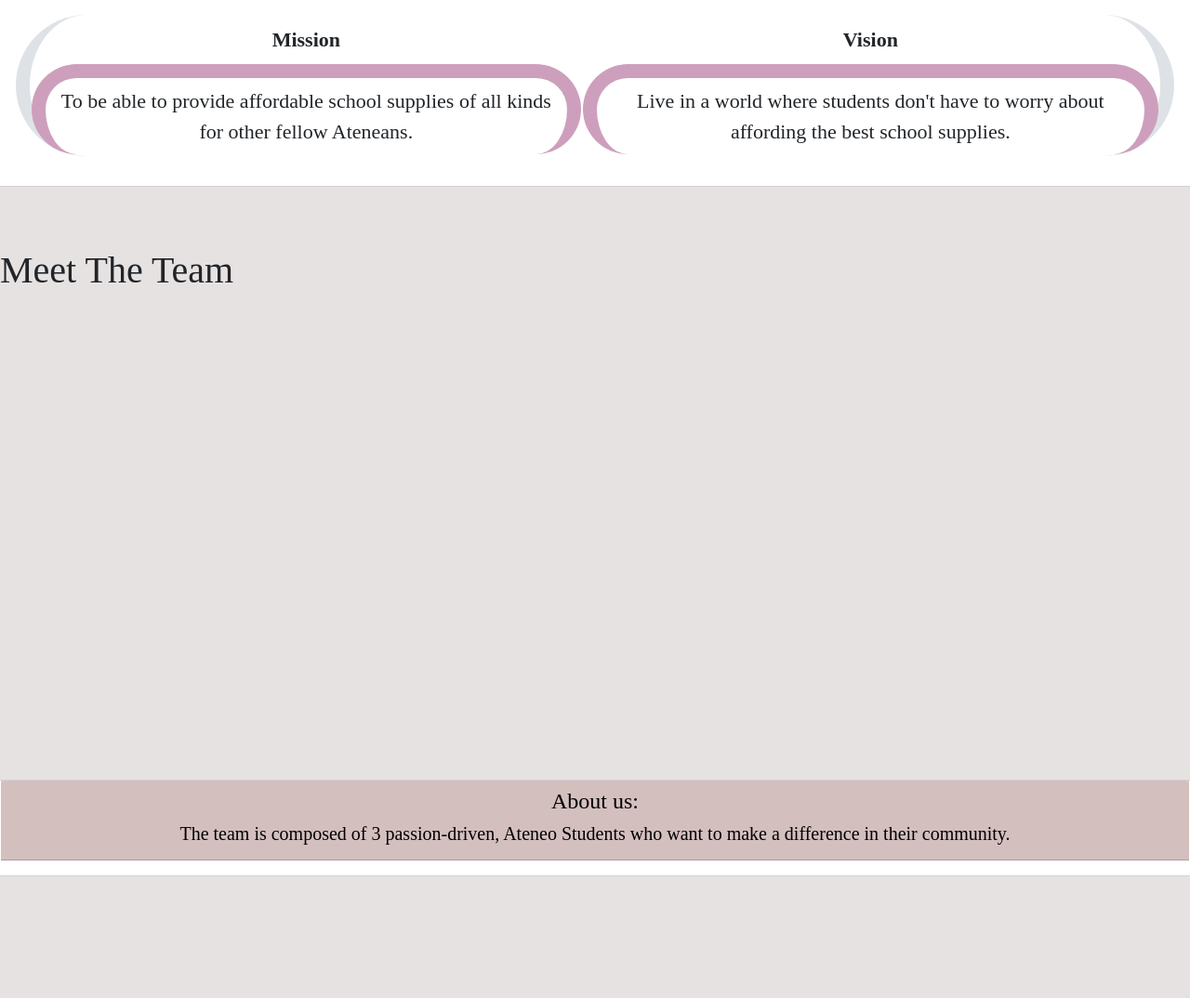
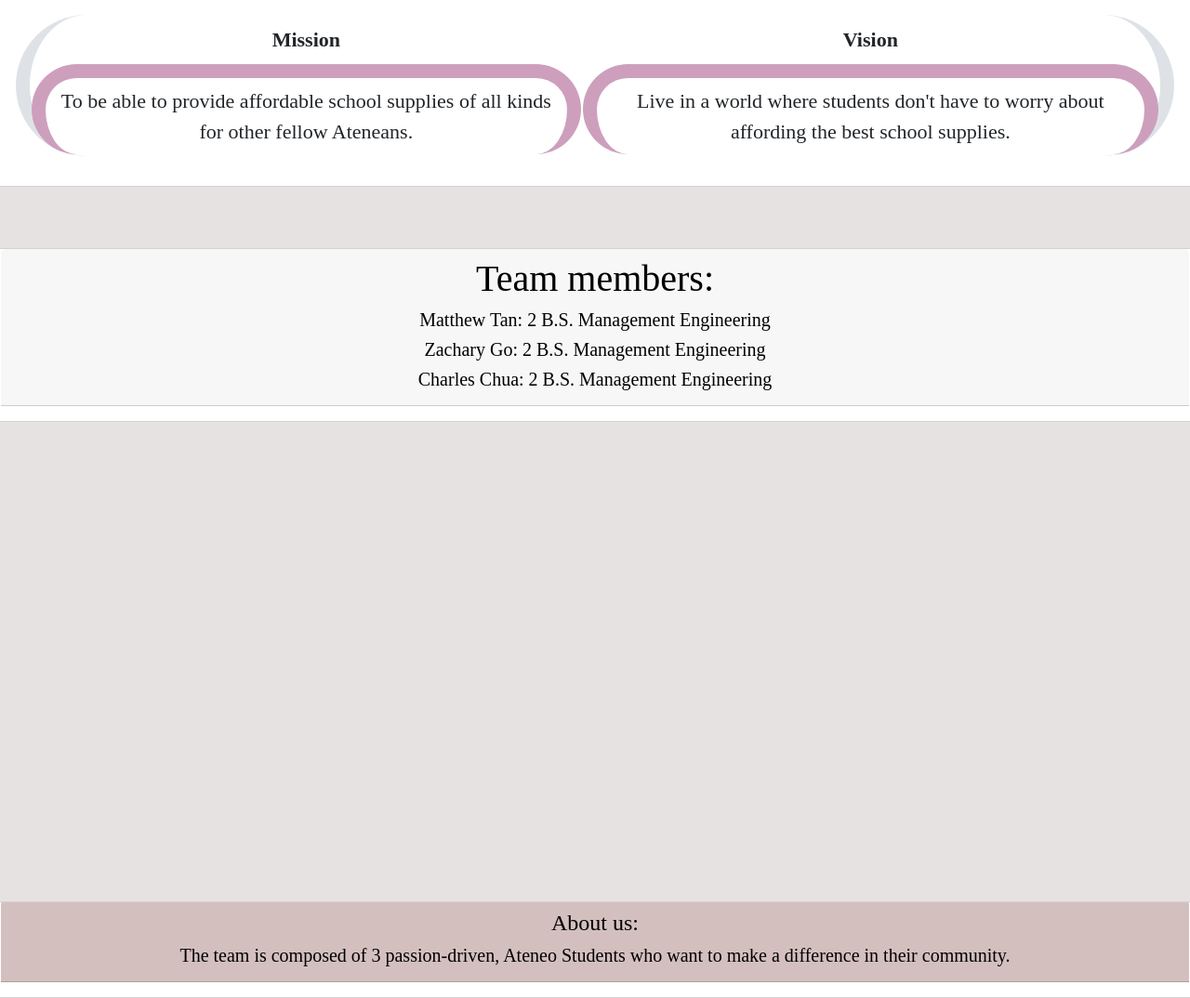
Before and after one commit to Ma2Tn/Website-Final-Proj, a Django app: page / in a window 1280 px wide. Shown: the part 227-1301 px from the top of the page at 93% size. Before the commit the page ends 1170 px from the top, so only its background shows below. Run offline with Django 4.2, Linux system fonts and the light colour scheme; some web fonts are replaced.

Commit message:
Update dash_design.html

```diff
--- a/Website-Final-Proj/appstore/templates/appstore/dash_design.html
+++ b/Website-Final-Proj/appstore/templates/appstore/dash_design.html
@@ -114,8 +114,22 @@ border-bottom:0px;
 
         <div class="wrapper">
 
+<div class="row">
+    <div class="card row-md">
+        <div class="text-center text-black  mb-3">
+              <div class="card-header">
+                  <h1 class="card-title" striped>Team members:</h1>
+                  <h5 class="description">Matthew Tan: 2 B.S. Management Engineering</h5>
+                  <h5 class="description">Zachary Go: 2 B.S. Management Engineering</h5>
+                  <h5 class="description">Charles Chua: 2 B.S. Management Engineering</h5>
 
-                    <h1>Meet The Team</h1>
+              </div>
+
+        </div>
+    </div>
+</div>
+
+
 
 
         </div>
```
